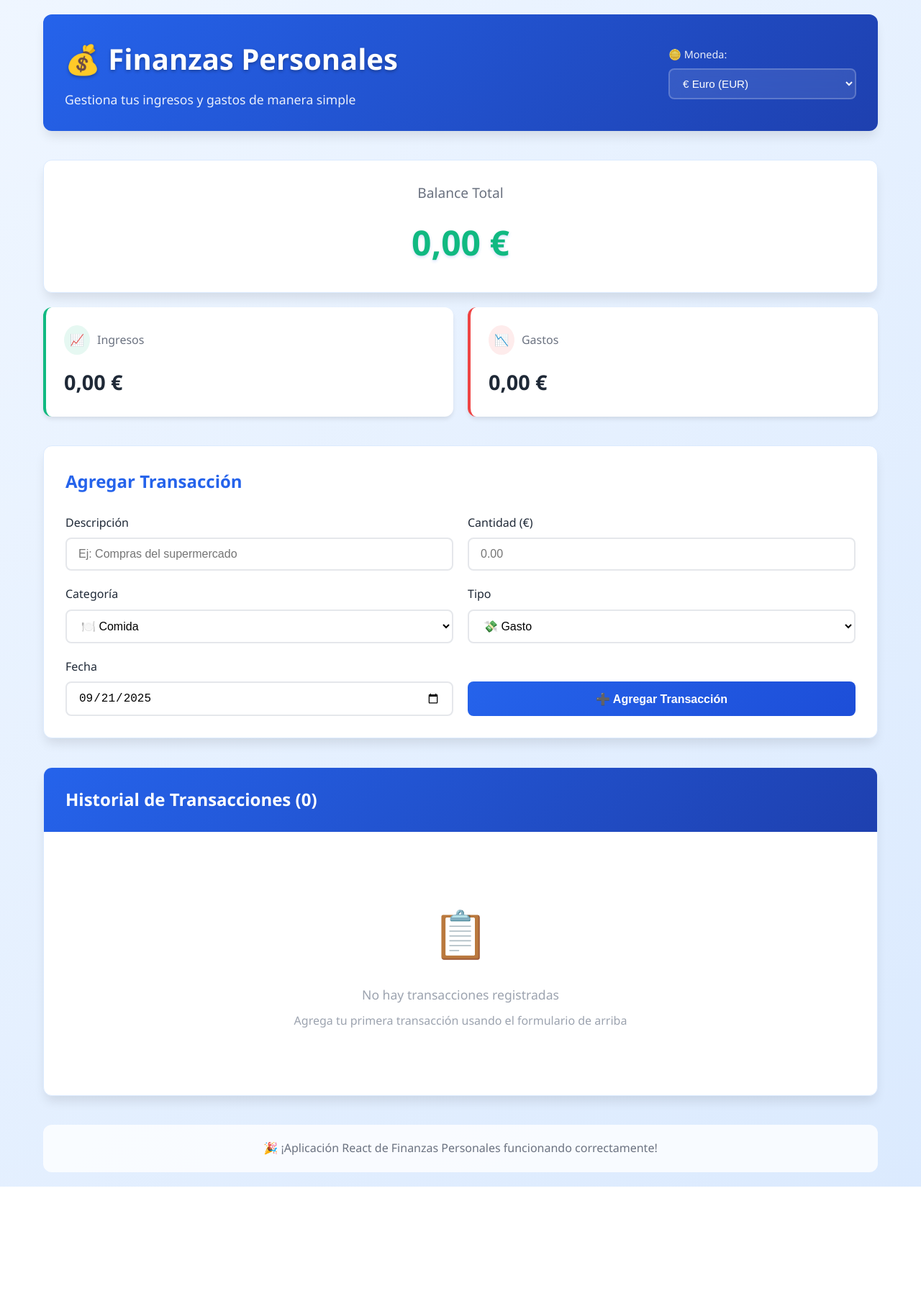
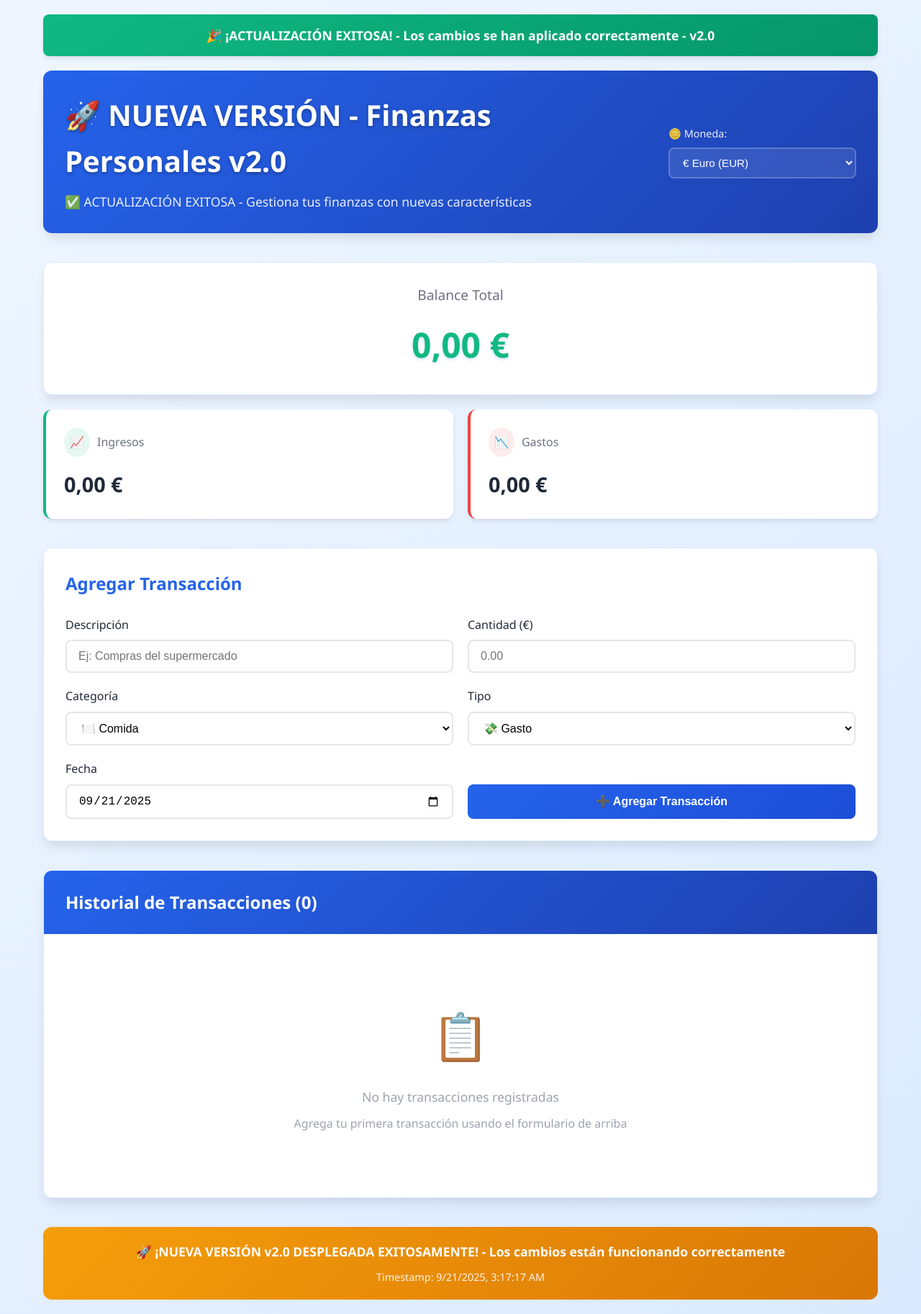
Before and after one commit to yohan201609-oss/planificfinan, a React (Vite) app: page / in a window 1280 px wide. Shown: the whole page at 72% size. Before the commit the page ends 1649 px from the top, so only its background shows below. Built offline with nearby package versions, Linux system fonts and the light colour scheme.

Commit message:
MAJOR UPDATE v2.0: Add highly visible changes to verify deployment

```diff
--- a/src/App-basic.jsx
+++ b/src/App-basic.jsx
@@ -122,6 +122,21 @@ const App = () => {
         margin: '0 auto',
         padding: '20px'
       }}>
+        {/* Banner de Actualización */}
+        <div style={{
+          background: 'linear-gradient(135deg, #10b981 0%, #059669 100%)',
+          color: 'white',
+          padding: '15px',
+          borderRadius: '8px',
+          marginBottom: '20px',
+          textAlign: 'center',
+          fontWeight: '600',
+          fontSize: '1.1rem',
+          boxShadow: '0 4px 6px -1px rgba(0, 0, 0, 0.1)'
+        }}>
+          🎉 ¡ACTUALIZACIÓN EXITOSA! - Los cambios se han aplicado correctamente - v2.0
+        </div>
+
         {/* Header */}
         <header style={{
           marginBottom: '40px',
@@ -145,7 +160,7 @@ const App = () => {
                 margin: '0 0 10px 0',
                 textShadow: '0 2px 4px rgba(0, 0, 0, 0.3)'
               }}>
-                💰 Finanzas Personales
+                🚀 NUEVA VERSIÓN - Finanzas Personales v2.0
               </h1>
               <p style={{
                 fontSize: '1.1rem',
@@ -153,7 +168,7 @@ const App = () => {
                 fontWeight: '300',
                 margin: '0'
               }}>
-                Gestiona tus ingresos y gastos de manera simple
+                ✅ ACTUALIZACIÓN EXITOSA - Gestiona tus finanzas con nuevas características
               </p>
             </div>
 
@@ -704,11 +719,15 @@ const App = () => {
           textAlign: 'center',
           marginTop: '40px',
           padding: '20px',
-          background: 'rgba(255, 255, 255, 0.8)',
-          borderRadius: '12px'
+          background: 'linear-gradient(135deg, #f59e0b 0%, #d97706 100%)',
+          borderRadius: '12px',
+          color: 'white'
         }}>
-          <p style={{ color: '#6b7280', margin: '0' }}>
-            🎉 ¡Aplicación React de Finanzas Personales funcionando correctamente!
+          <p style={{ margin: '0', fontSize: '1.1rem', fontWeight: '600' }}>
+            🚀 ¡NUEVA VERSIÓN v2.0 DESPLEGADA EXITOSAMENTE! - Los cambios están funcionando correctamente
+          </p>
+          <p style={{ margin: '10px 0 0 0', fontSize: '0.9rem', opacity: '0.9' }}>
+            Timestamp: {new Date().toLocaleString()}
           </p>
         </div>
       </div>
--- a/src/main.tsx
+++ b/src/main.tsx
@@ -2,13 +2,27 @@ import React from 'react'
 import ReactDOM from 'react-dom/client'
 import App from './App-basic.jsx'
 
-// Forzar actualización del Service Worker
+// Forzar actualización del Service Worker - VERSIÓN 2.0
 if ('serviceWorker' in navigator) {
   navigator.serviceWorker.getRegistrations().then(function(registrations) {
     for(let registration of registrations) {
       registration.unregister();
     }
   });
+
+  // Limpiar caché del navegador
+  if ('caches' in window) {
+    caches.keys().then(function(names) {
+      for (let name of names) {
+        caches.delete(name);
+      }
+    });
+  }
+
+  // Forzar recarga después de 2 segundos
+  setTimeout(() => {
+    window.location.reload(true);
+  }, 2000);
 }
 
 ReactDOM.createRoot(document.getElementById('root')).render(
```
